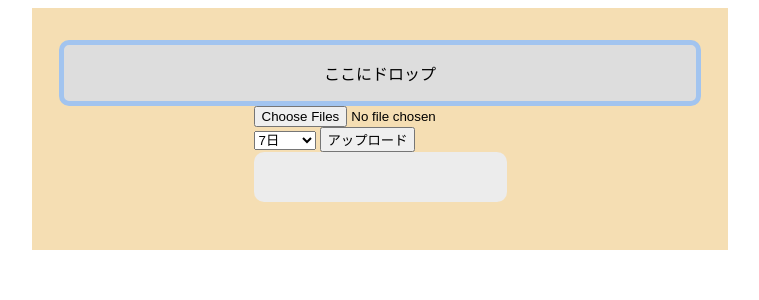
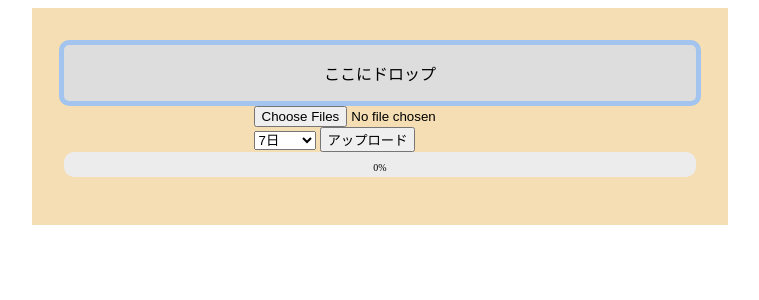
Before and after one commit to KUNKUN2121/posupload, a PHP site: page / in a window 1280 px wide. Shown: the top 300 px of the page, without its empty margins (260-1019 px from the left). Run offline with PHP 8.4, Linux system fonts and the light colour scheme.

Commit message:
progressbar 微調整

```diff
--- a/index.html
+++ b/index.html
@@ -26,10 +26,12 @@
                 </select>
                 <button type="button" onclick="file_upload()">アップロード</button>
             </form>
-            <div id="progress">
-                <p id="progress-bar"></p>
-            </div>
         </div>
+        <div id="progress">
+            <dev id="progress-bar"></dev>
+            <p id="progressBar">0%</p>
+        </div>
+        <!-- <p id="progressBar">0%</p> -->
         <div id="target">
             <p id="downloadlink"></p>
         </div>
--- a/static/style.css
+++ b/static/style.css
@@ -22,13 +22,19 @@
 /* プログレスバー */
 #progress{
     width:100%;
-    height:50px;
+    height:25px;
     background-color:#ececec;
     position:relative;
     border-radius:10px;
     overflow: hidden;
 }
+#progressBar{
+    text-align: center;
+    font-size: 10px;
+    z-index: 1;
+}
 #progress-bar{
+    z-index: 2;
     width:0%;
     position:absolute;
     height:100%;
```
